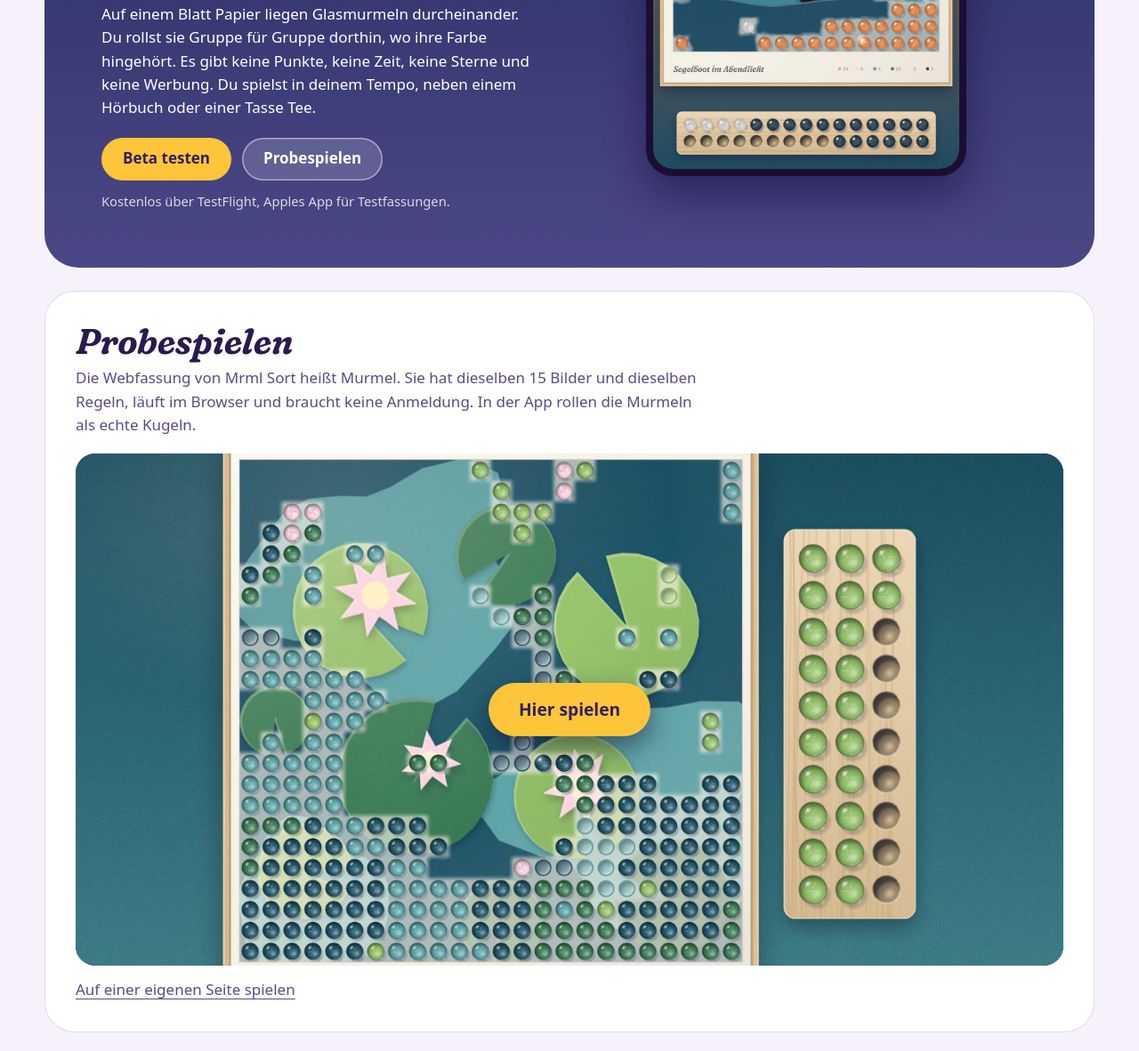
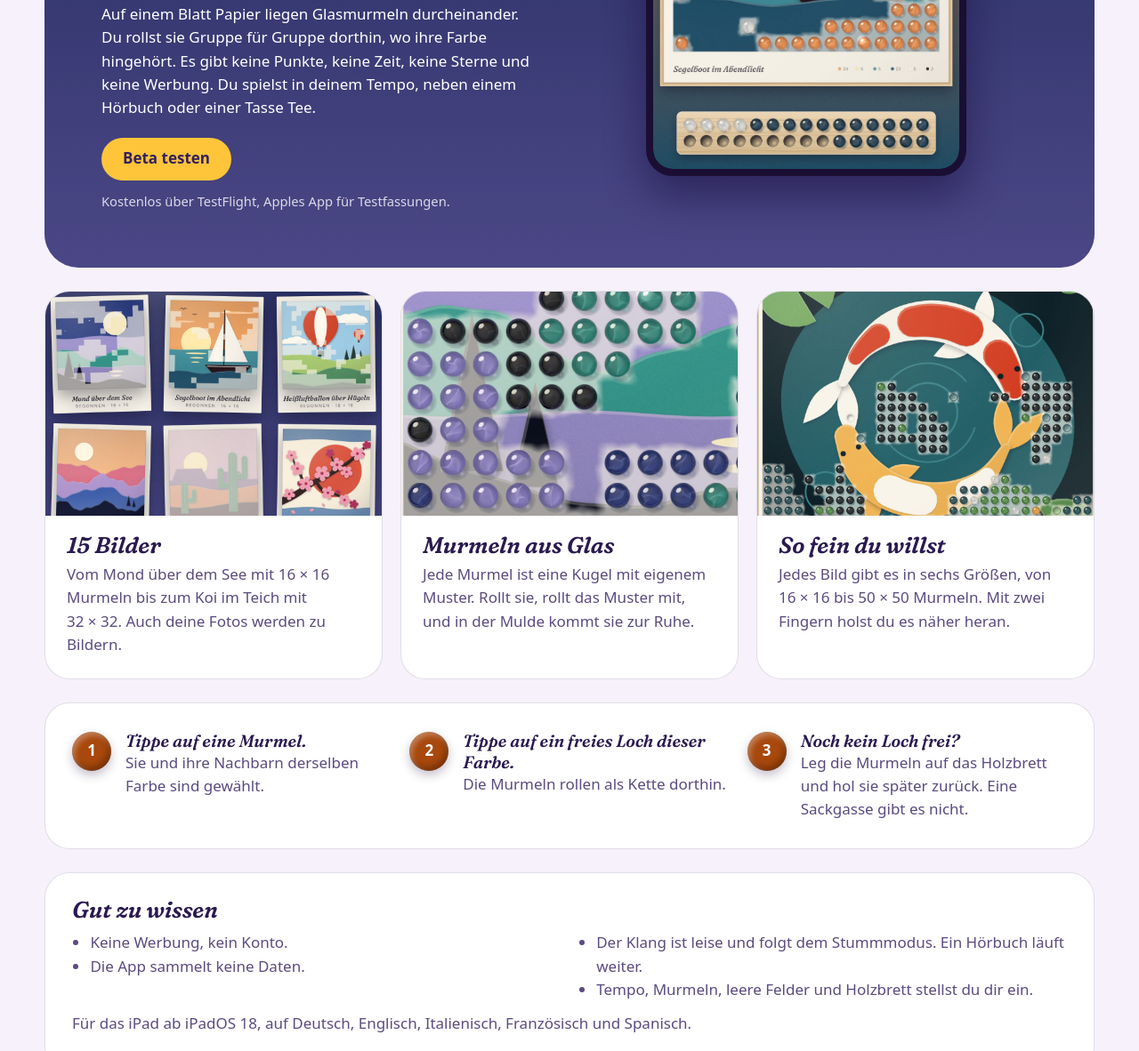
Before and after one commit to tillhess/mrml-labs, a plain HTML site: page mrml-sort/index.html in a window 1280 px wide. Shown: the part 491-1673 px from the top of the page at 89% size. Drawn offline with Linux system fonts and the light colour scheme.

Commit message:
Probespielen raus: Mrml Sort gibt es nur noch als iPad-App zum Testen
Kein Knopf, kein Rahmen mit Murmel mehr. Datenschutz, Support, Impressum und README erwähnen die Webfassung
nicht mehr; probespiel.jpg und die Stile dafür sind weg.

Co-Authored-By: Claude Opus 5.5 <noreply@anthropic.com>

```diff
--- a/mrml-sort/index.html
+++ b/mrml-sort/index.html
@@ -6,10 +6,10 @@
     <meta name="color-scheme" content="light dark" />
     <meta name="theme-color" media="(prefers-color-scheme: light)" content="#f6f1fb" />
     <meta name="theme-color" media="(prefers-color-scheme: dark)" content="#150b2a" />
-    <meta name="description" content="Mrml Sort ist ein ruhiges Spiel für das iPad: Glasmurmeln rollen an ihren Platz, und ein Bild entsteht. Im Browser kannst du es probespielen." />
+    <meta name="description" content="Mrml Sort ist ein ruhiges Spiel für das iPad: Glasmurmeln rollen an ihren Platz, und ein Bild entsteht." />
     <title>Mrml Sort · mrml labs</title>
     <meta property="og:title" content="Mrml Sort · mrml labs" />
-    <meta property="og:description" content="Mrml Sort ist ein ruhiges Spiel für das iPad: Glasmurmeln rollen an ihren Platz, und ein Bild entsteht. Im Browser kannst du es probespielen." />
+    <meta property="og:description" content="Mrml Sort ist ein ruhiges Spiel für das iPad: Glasmurmeln rollen an ihren Platz, und ein Bild entsteht." />
     <meta property="og:image" content="https://tillhess.github.io/mrml-labs/bilder/vorschau-mrml-sort.png" />
     <meta property="og:image:alt" content="Mrml Sort: Murmelbild. Murmeln rollen, ein Bild entsteht." />
     <meta name="twitter:card" content="summary_large_image" />
@@ -35,12 +35,9 @@
             Tempo, neben einem Hörbuch oder einer Tasse Tee.
           </p>
           <div class="knoepfe">
-            <!-- Breite Bildschirme spielen auf dieser Seite, schmale auf der ganzen Seite: siehe .probe in stil.css. -->
             <!-- Offene Beta über TestFlight. Sobald es die Seite im App Store gibt: Verweis durch https://apps.apple.com/…,
                  Text durch „Im App Store“ ersetzen und den Hinweis darunter löschen. -->
             <a class="knopf" href="https://testflight.apple.com/join/5VwTHVcT">Beta testen</a>
-            <a class="knopf zweit nur-breit" href="#probespielen">Probespielen</a>
-            <a class="knopf zweit nur-schmal" href="https://tillhess.github.io/murmel/">Probespielen</a>
           </div>
           <p class="hinweis">Kostenlos über TestFlight, Apples App für Testfassungen.</p>
         </div>
@@ -49,22 +46,6 @@
           <div class="schirm tablett"><img src="../bilder/schirm-sort-ipad.jpg" width="900" height="1258" alt="Spielbrett auf dem iPad: Das Bild „Segelboot im Abendlicht“ ist zu drei Vierteln fertig, am Rand liegen noch Murmeln, unten ein Holzbrett mit weiteren." /></div>
         </div>
       </div>
-
-      <section class="probe" id="probespielen" aria-labelledby="probe-titel">
-        <h2 id="probe-titel">Probespielen</h2>
-        <p>
-          Die Webfassung von Mrml Sort heißt Murmel. Sie hat dieselben 15 Bilder und dieselben Regeln, läuft im Browser und
-          braucht keine Anmeldung. In der App rollen die Murmeln als echte Kugeln.
-        </p>
-        <!-- Ohne JavaScript: Der Knopf springt zu #probespielen, :target zeigt den Rahmen, und erst dann lädt er (loading="lazy"). -->
-        <div class="buehne">
-          <img src="../bilder/probespiel.jpg" width="1475" height="950" loading="lazy" alt="Murmel im Browser: das Bild „Seerosen“, halb fertig, daneben das Holzbrett." />
-          <a class="knopf start nur-breit" href="#probespielen">Hier spielen</a>
-          <a class="knopf start nur-schmal" href="https://tillhess.github.io/murmel/">Im Browser spielen</a>
-          <iframe src="https://tillhess.github.io/murmel/" title="Murmel, die Webfassung von Mrml Sort" loading="lazy"></iframe>
-        </div>
-        <p class="leise nur-breit"><a href="https://tillhess.github.io/murmel/">Auf einer eigenen Seite spielen</a></p>
-      </section>
 
       <!-- Bilder der Karten: Bildschirmfotos der App, 3 : 2. Unter gleichem Namen ersetzen. -->
       <ul class="karten">
--- a/stil.css
+++ b/stil.css
@@ -565,13 +565,6 @@ a.knopf:focus-visible {
   border-radius: 99px;
 }
 
-/* Zweiter Knopf neben dem gelben: hell auf der Farbfläche. */
-.knopf.zweit {
-  background: rgb(255 255 255 / 0.16);
-  color: #fff;
-  box-shadow: inset 0 0 0 1.5px rgb(255 255 255 / 0.45);
-}
-
 .held .hinweis {
   margin-top: 12px;
   font-size: 0.92rem;
@@ -582,23 +575,6 @@ a.knopf:focus-visible {
   display: flex;
   flex-wrap: wrap;
   gap: 0 12px;
-}
-
-/* Probespielen: Breite Bildschirme spielen auf der Seite, schmale oder flache auf der ganzen Seite des Spiels. */
-.nur-breit {
-  display: none;
-}
-
-@media (min-width: 740px) and (min-height: 560px) {
-  .nur-schmal {
-    display: none;
-  }
-  .knopf.nur-breit {
-    display: inline-flex;
-  }
-  .leise.nur-breit {
-    display: block;
-  }
 }
 
 /* Seite des Spiels */
@@ -719,87 +695,6 @@ a.knopf:focus-visible {
 
 .tablett img {
   border-radius: 22px;
-}
-
-.probe {
-  margin: 0 0 26px;
-  padding: clamp(22px, 3vw, 34px);
-  border: 1px solid var(--linie);
-  border-radius: 34px;
-  background: var(--flaeche);
-  scroll-margin-top: 16px;
-}
-
-.probe h2 {
-  font-size: clamp(1.8rem, 3.4vw, 2.5rem);
-  font-weight: 650;
-}
-
-.probe p {
-  max-width: 42em;
-  margin: 0.4em 0 1.1em;
-  color: var(--leise);
-}
-
-.probe .leise {
-  margin: 0.8em 0 0;
-}
-
-.buehne {
-  position: relative;
-  overflow: hidden;
-  display: grid;
-  place-items: center;
-  height: clamp(420px, min(72vh, 80vw), 860px);
-  height: clamp(420px, min(72svh, 80vw), 860px);
-  border-radius: 22px;
-  background: #1c2658;
-}
-
-.buehne img,
-.buehne iframe {
-  position: absolute;
-  inset: 0;
-  width: 100%;
-  height: 100%;
-  border: 0;
-}
-
-.buehne img {
-  object-fit: cover;
-}
-
-.buehne .start {
-  align-self: center;
-  margin: 0;
-  min-height: 60px;
-  padding-inline: 34px;
-  font-size: 1.2rem;
-  box-shadow: 0 12px 30px rgb(10 5 40 / 0.5);
-}
-
-.buehne a:focus-visible {
-  outline-color: var(--gelb);
-}
-
-.buehne iframe {
-  display: none;
-}
-
-@media (min-width: 740px) and (min-height: 560px) {
-  .probe:target iframe {
-    display: block;
-  }
-  .probe:target .start {
-    visibility: hidden;
-  }
-}
-
-@media (max-width: 739.98px) {
-  .buehne {
-    height: auto;
-    aspect-ratio: 4 / 3;
-  }
 }
 
 .karten {
```
Also changed, not shown: impressum.html (+1 -1 lines), index.html (+0 -2 lines), mrml-roll/datenschutz.html (+2 -5 lines), mrml-sort/datenschutz.html (+1 -8 lines), mrml-sort/support.html (+0 -7 lines), bilder/probespiel.jpg (deleted), 1 other file.
